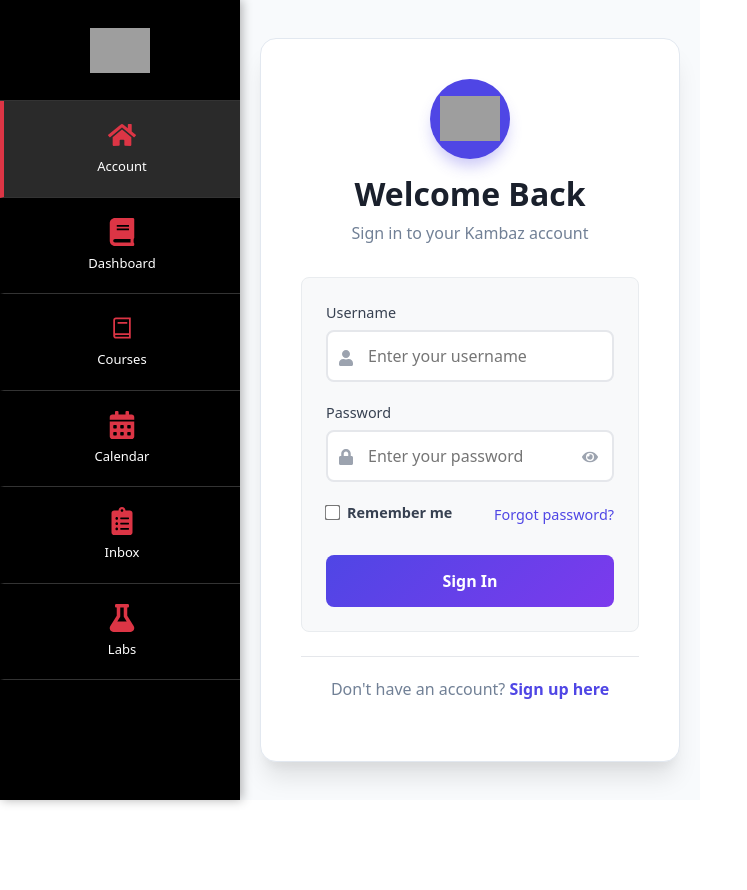
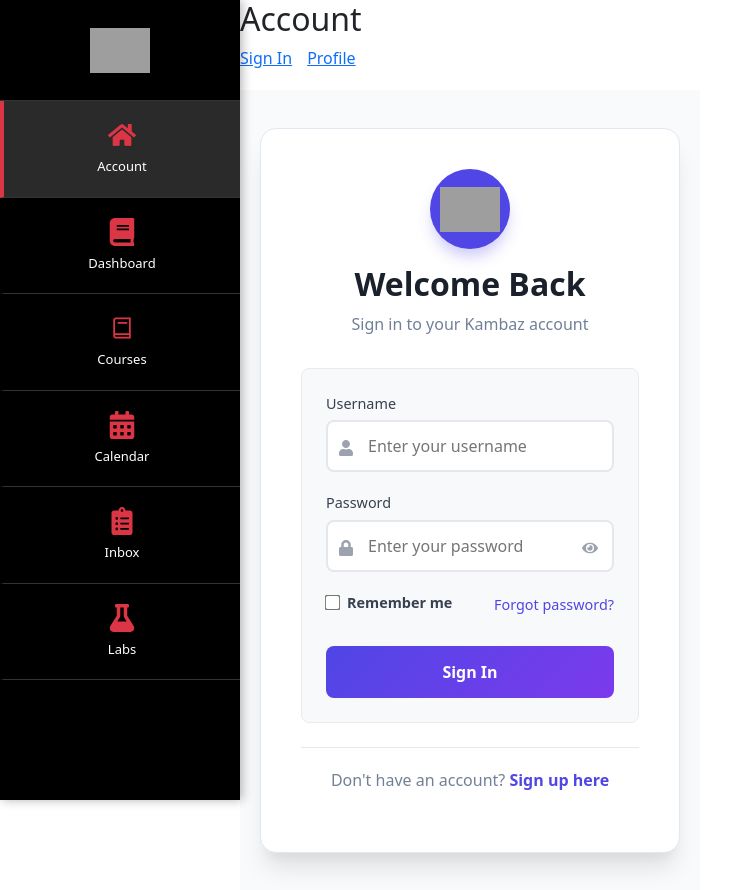
Before and after one commit to mahimalolla/KambazLolla, a React (Vite) app: page /#/Kambaz/Account/Signin in a window 1280 px wide. Shown: the whole page, without its empty margins (0-747 px from the left). Before the commit the page ends 800 px from the top, so only its background shows below. Built offline with nearby package versions, Linux system fonts and the light colour scheme; grey boxes are pictures that could not be loaded.

Commit message:
Update index.tsx

```diff
--- a/src/Kambaz/Account/index.tsx
+++ b/src/Kambaz/Account/index.tsx
@@ -1,15 +1,25 @@
-import { Routes, Route, Navigate } from "react-router-dom";
+import { Routes, Route, Navigate, Link } from "react-router-dom";
 import Signin from "./Signin";
-import Signup from "./Signup";
 import Profile from "./Profile";
 
 export default function Account() {
   return (
     <div id="wd-account-screen">
+      <h2>Account</h2>
+
+      {/* Add navigation links */}
+      <div style={{ marginBottom: '20px' }}>
+        <Link to="/Kambaz/Account/Signin" style={{ marginRight: '15px' }}>
+          Sign In
+        </Link>
+        <Link to="/Kambaz/Account/Profile">
+          Profile
+        </Link>
+      </div>
+
       <Routes>
         <Route path="/" element={<Navigate to="/Kambaz/Account/Signin" />} />
         <Route path="/Signin" element={<Signin />} />
-        <Route path="/Signup" element={<Signup />} />
         <Route path="/Profile" element={<Profile />} />
       </Routes>
     </div>
```
